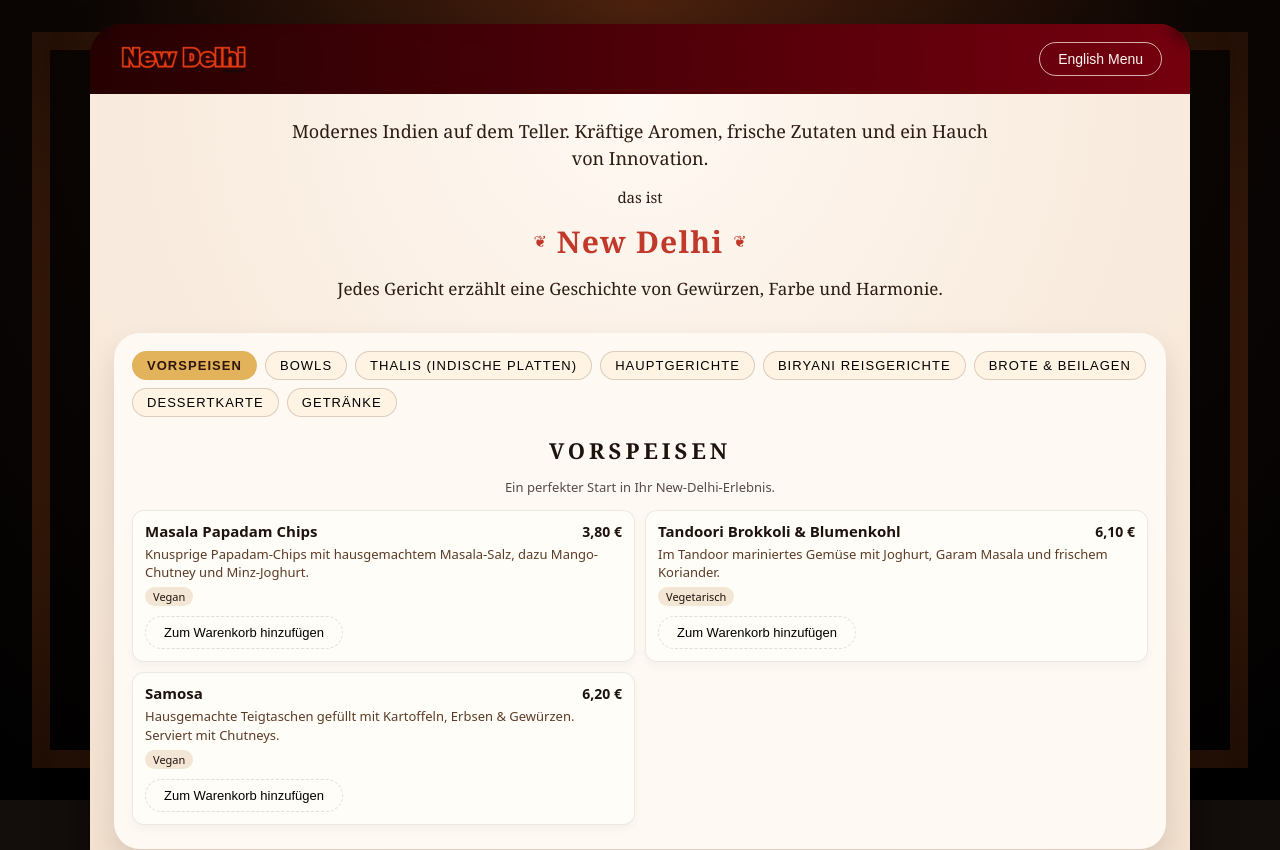
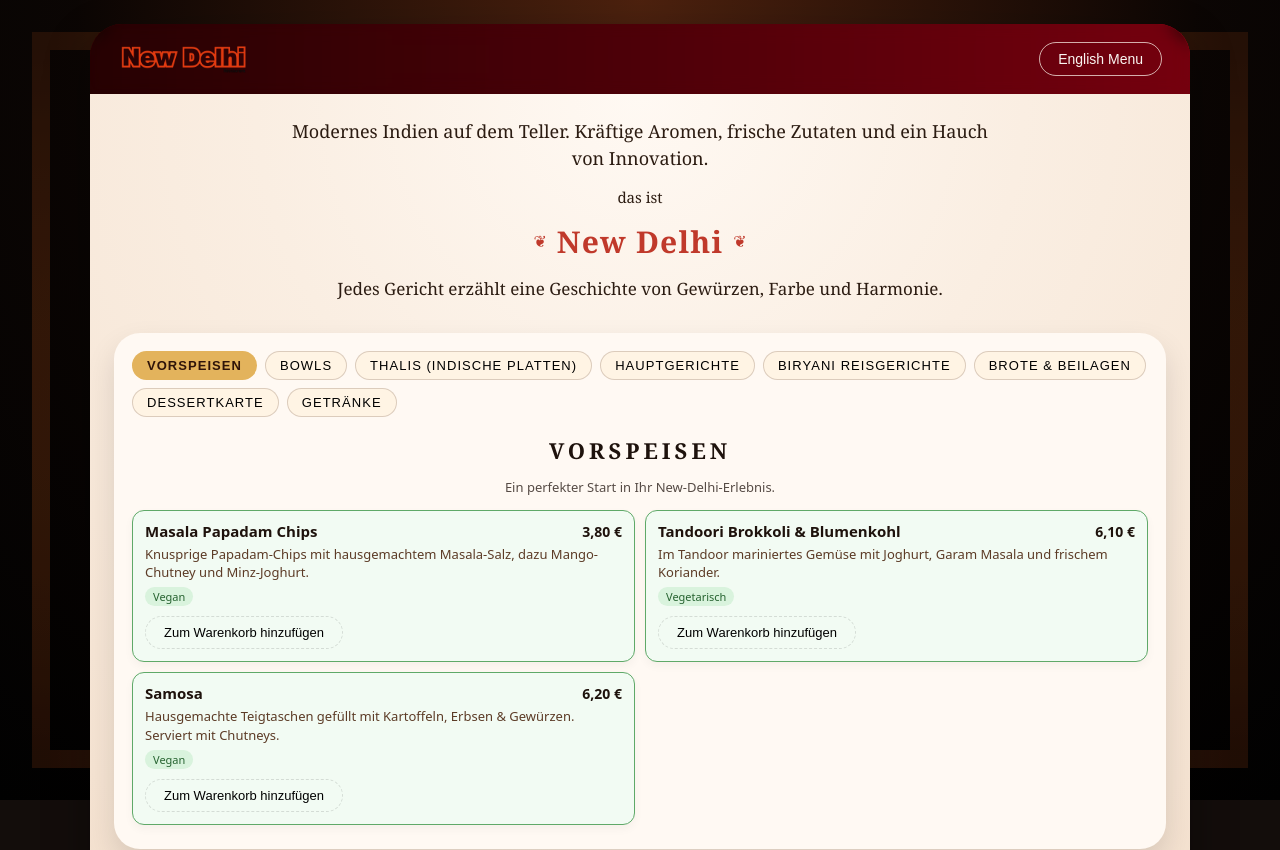
Before and after one commit to newdelhiramneek/online-menu-new-delhi, a React (Vite) app: page / in a window 1280 px wide. Shown: the top 850 px of the page. Built offline with nearby package versions, Linux system fonts and the light colour scheme.

Commit message:
change the menu item card

```diff
--- a/src/components/MenuItemCard.jsx
+++ b/src/components/MenuItemCard.jsx
@@ -2,8 +2,16 @@ import React from "react";
 
 const MenuItemCard = ({ item, addToCartLabel }) => {
   const ctaLabel = addToCartLabel || "Add to cart";
+  const isVeg =
+    item.dietary &&
+    item.dietary.some((tag) => {
+      const lower = tag.toLowerCase();
+      return lower.includes("vegetar") || lower.includes("vegan");
+    });
+  const cardClass =
+    "menu-item-card" + (isVeg ? " menu-item-card--veg" : " menu-item-card--nonveg");
   return (
-    <article className="menu-item-card">
+    <article className={cardClass}>
       <header className="menu-item-header">
         <h3 className="menu-item-name">{item.name}</h3>
         <span className="menu-item-price">{item.price}</span>
@@ -11,15 +19,24 @@ const MenuItemCard = ({ item, addToCartLabel }) => {
 
       <p className="menu-item-description">{item.description}</p>
 
-      {item.dietary && item.dietary.length > 0 && (
+      {(item.dietary && item.dietary.length > 0) || !isVeg ? (
         <div className="menu-item-tags">
-          {item.dietary.map((tag) => (
-            <span key={tag} className="menu-item-tag">
-              {tag}
-            </span>
-          ))}
+          {item.dietary &&
+            item.dietary.map((tag) => (
+              <span
+                key={tag}
+                className={
+                  "menu-item-tag" + (isVeg ? " menu-item-tag--veg" : " menu-item-tag--nonveg")
+                }
+              >
+                {tag}
+              </span>
+            ))}
+          {!isVeg && (
+            <span className="menu-item-tag menu-item-tag--nonveg">Non Veg</span>
+          )}
         </div>
-      )}
+      ) : null}
 
       <button className="btn-ghost">{ctaLabel}</button>
     </article>
--- a/src/styles/menu.css
+++ b/src/styles/menu.css
@@ -66,6 +66,16 @@
   box-shadow: 0 4px 10px rgba(0, 0, 0, 0.04);
 }
 
+.menu-item-card--veg {
+  border-color: #5fa968;
+  background: #f2fbf3;
+}
+
+.menu-item-card--nonveg {
+  border-color: #c43b2f;
+  background: #fff4f2;
+}
+
 .menu-item-header {
   display: flex;
   justify-content: space-between;
@@ -106,6 +116,16 @@
   text-transform: capitalize;
 }
 
+.menu-item-tag--veg {
+  background: #d9f3dd;
+  color: #25622f;
+}
+
+.menu-item-tag--nonveg {
+  background: #f7d8d3;
+  color: #9e2a21;
+}
+
 /* Responsive columns for items */
 
 @media (min-width: 720px) {
```
